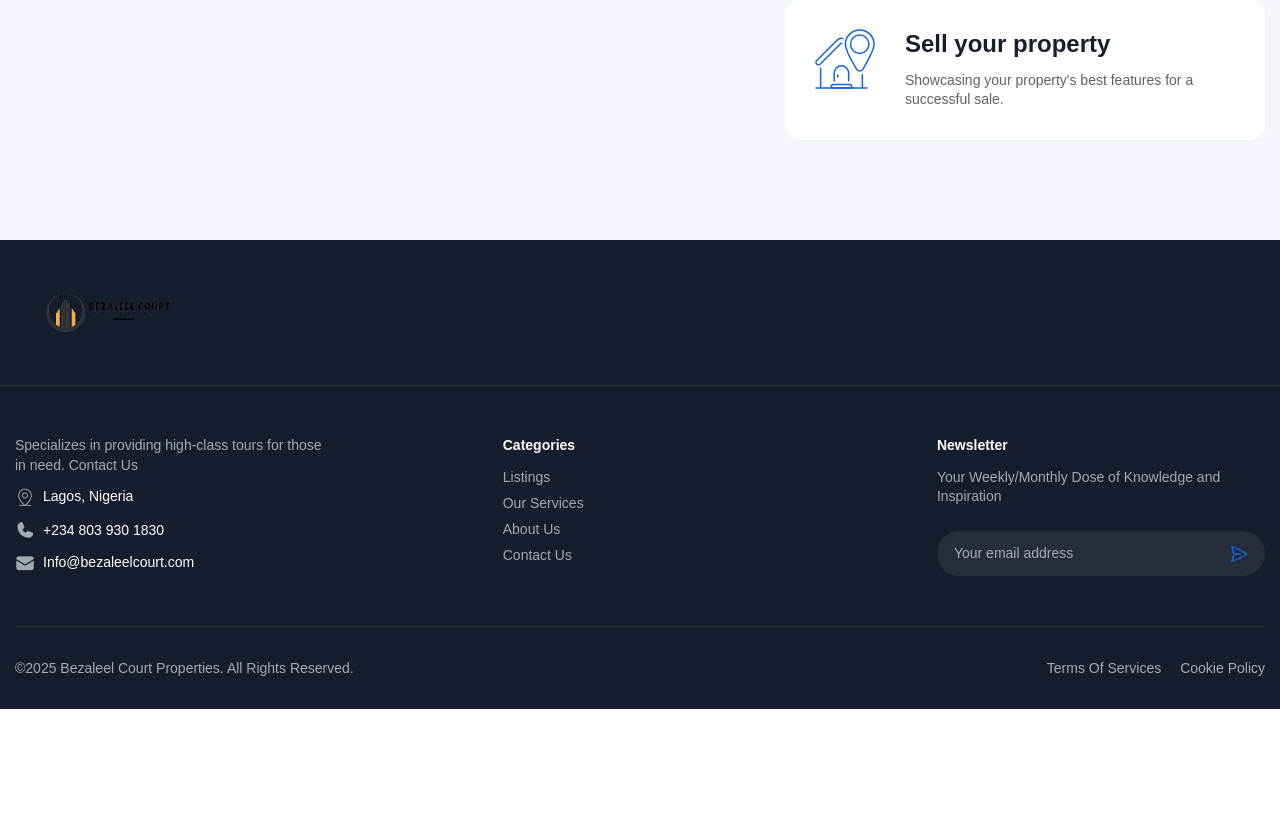
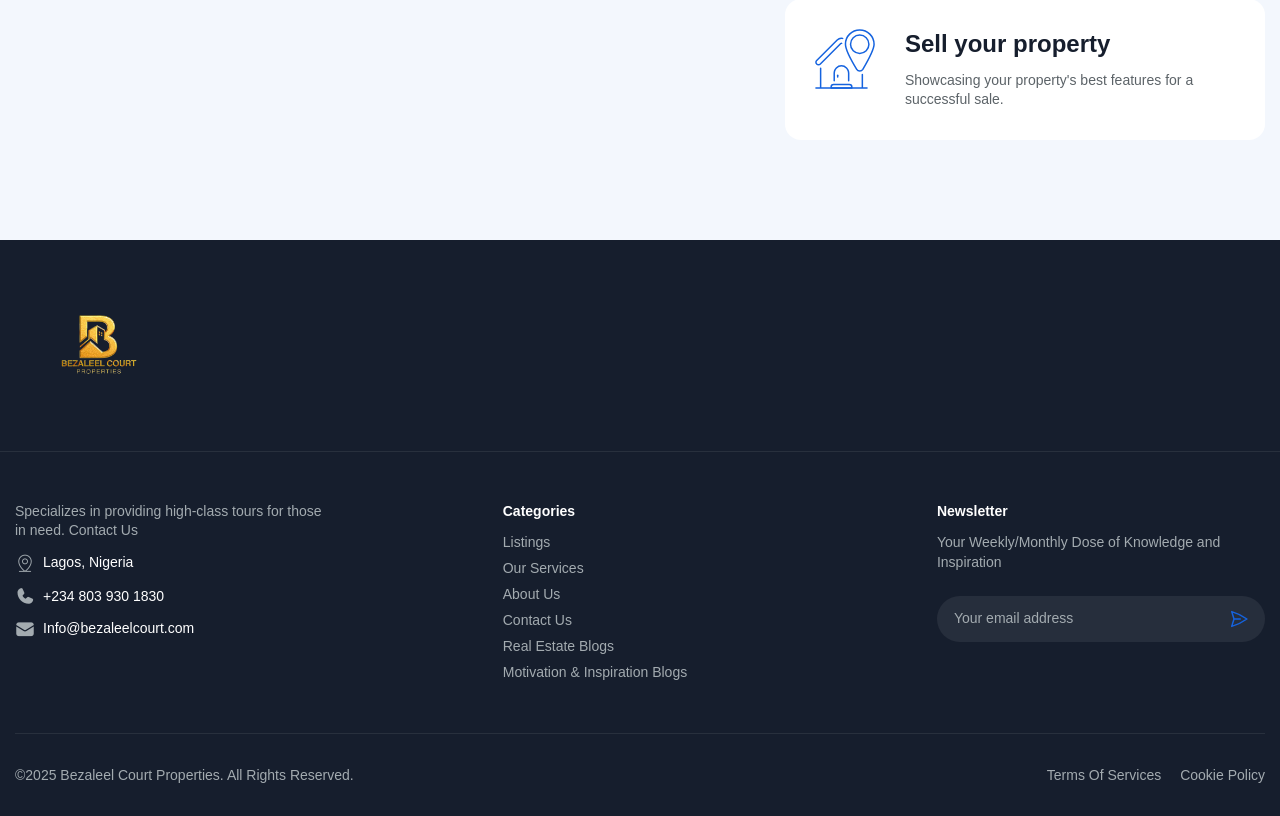
Before and after one commit to dejidee0/bezaleel, a Django app: page /about/ in a window 1280 px wide. Shown: the part 3741-4557 px from the top of the page. Before the commit the page ends 4450 px from the top, so only its background shows below. Run offline with Django 5.2, Linux system fonts and the light colour scheme; some libraries are stand-ins or nearby versions; some web fonts are replaced.

Commit message:
footer changes

```diff
--- a/home/templates/properties/base.html
+++ b/home/templates/properties/base.html
@@ -30,6 +30,11 @@
       rel="stylesheet"
       type="text/css"
       href="{% static 'css/styles.css' %}"
+    />
+    <link
+      rel="stylesheet"
+      type="text/css"
+      href="{% static 'css/newstyle.css' %}"
     />
 
     <!-- Favicon and Touch Icons -->
@@ -66,8 +71,9 @@
                           ><img
                             src="{% static 'images/logo/bz-remove.png' %}"
                             alt="logo"
-                            width="125"
+                            width="145"
                             height="100"
+                            class="bzn-new2"
                         /></a>
                       </div>
                     </div>
@@ -220,7 +226,7 @@
                 <div class="footer-logo">
                   <a href="/"
                     ><img
-                      src="../../../static/images/logo/logo-footer@2x.png"
+                      src="../../../static/images/logo/bz-remove.png"
                       alt="logo"
                       width="166"
                       height="48"
@@ -370,7 +376,9 @@
                       Categories
                     </div>
                     <div class="tf-collapse-content">
-                      <ul class="mt-10 navigation-menu-footer">
+                      <ul
+                        class="mt-10 navigation-menu-footer space-y-2 relative z-10"
+                      >
                         <li>
                           <a
                             href="{% url 'all_properties' %}"
@@ -378,7 +386,6 @@
                             >Listings</a
                           >
                         </li>
-
                         <li>
                           <a
                             href="{% url 'services' %}"
@@ -386,7 +393,6 @@
                             >Our Services</a
                           >
                         </li>
-
                         <li>
                           <a
                             href="{% url 'about' %}"
@@ -394,7 +400,6 @@
                             >About Us</a
                           >
                         </li>
-
                         <li>
                           <a
                             href="{% url 'direct_contact' %}"
@@ -402,10 +407,25 @@
                             >Contact Us</a
                           >
                         </li>
+                        <li>
+                          <a href="/blog" class="caption-1 text-variant-2"
+                            >Real Estate Blogs</a
+                          >
+                        </li>
+                        <li>
+                          <a
+                            href="/motivation-and-inspiration"
+                            class="caption-1 text-variant-2"
+                            >Motivation & Inspiration Blogs</a
+                          >
+                        </li>
+
+                        <!-- Blog Dropdown -->
                       </ul>
                     </div>
                   </div>
                 </div>
+
                 {% comment %}
                 <div class="col-lg-2 col-md-6">
                   <div class="footer-cl-3 footer-col-block">
--- /dev/null
+++ b/static/css/newstyle.css
@@ -0,0 +1,6 @@
+@media (max-width: 1098px) {
+  .logo-box .logo .bzn-new2 {
+    height: 10px;
+    width: 10px; /* Or use 'px', 'vw', etc., depending on what you want */
+  }
+}
```
